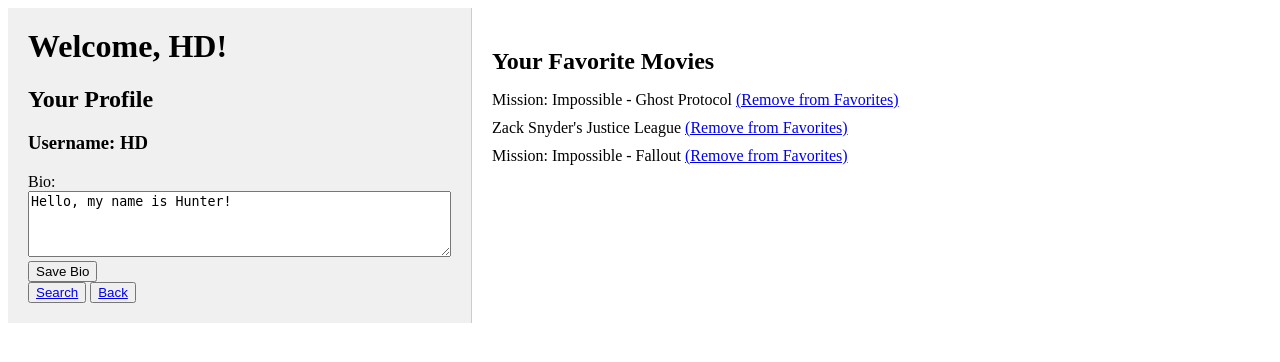
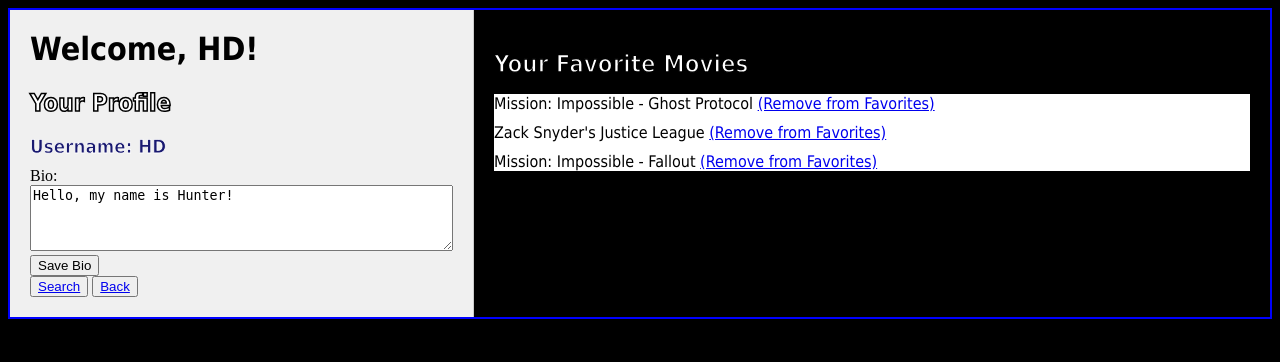
Before and after one commit to hduffek/CineMatch, a Django app: page /CineMatch/profile in a window 1280 px wide. Shown: the top 362 px of the page. Run offline with Django 4.2, Linux system fonts and the light colour scheme; a user stored in the database is signed in; data comes from the database, SQL or seed files in the repository.

Commit message:
design elements for profile added and index design elements edited.

```diff
--- a/CineMatch/templates/CineMatch/index.html
+++ b/CineMatch/templates/CineMatch/index.html
@@ -3,8 +3,11 @@
 <head>
 <style>
 body {background-color: black; text-align:center; padding-top:70px; border: 2px solid red; border-radius: 25px; padding-bottom: 70px;}
-h1   {font-family: "Tahoma"; color: ghostwhite; -webkit-text-stroke: 1.5px black;}
+h1 {font-family: "Tahoma"; color: ghostwhite; -webkit-text-stroke: 1.5px black;}
+h3 {font-family: "Tahoma"; color: ghostwhite;}
+h4 {font-family: "Tahoma"; color: ghostwhite;}
 img {position: absolute; margin-left: -510px; bottom:0px; width:1150px; height:550px;}
+
 </style>
     <meta charset="utf-8">
     <title>CineMatch</title>
--- a/CineMatch/templates/CineMatch/profile.html
+++ b/CineMatch/templates/CineMatch/profile.html
@@ -5,6 +5,8 @@
     <title>User Profile</title>
     <style>
         body {
+            background-color: black;
+            border: 2px solid blue;
             display: flex;
             align-items: stretch;
         }
@@ -22,19 +24,34 @@
         }
 
         h1 {
+            font-family: "Tahoma";
+            color: black;
             margin-top: 0;
         }
 
         h2 {
+            font-family: "Tahoma";
+            color: white;
+            -webkit-text-stroke: 1.5px black;
+            margin-bottom: 10px;
+        }
+
+         h3 {
+            font-family: "Tahoma";
+            color: midnightblue;
+            -webkit-text-stroke: .8px white;
             margin-bottom: 10px;
         }
 
         ul {
+            background-color: white;
             list-style-type: none;
             padding-left: 0;
         }
 
         li {
+            font-family: "Tahoma";
+            background-color: white;
             margin-bottom: 10px;
         }
     </style>
```
